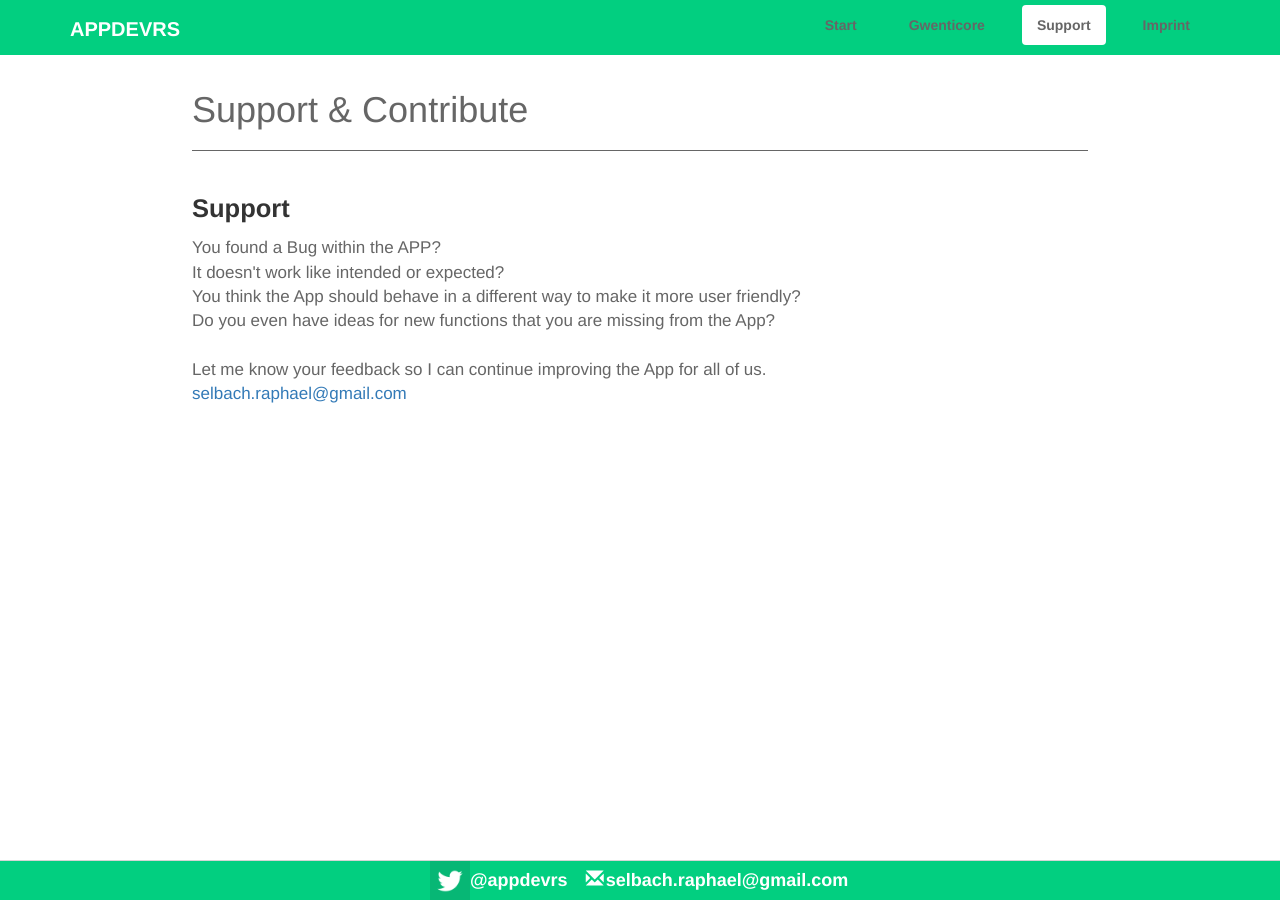
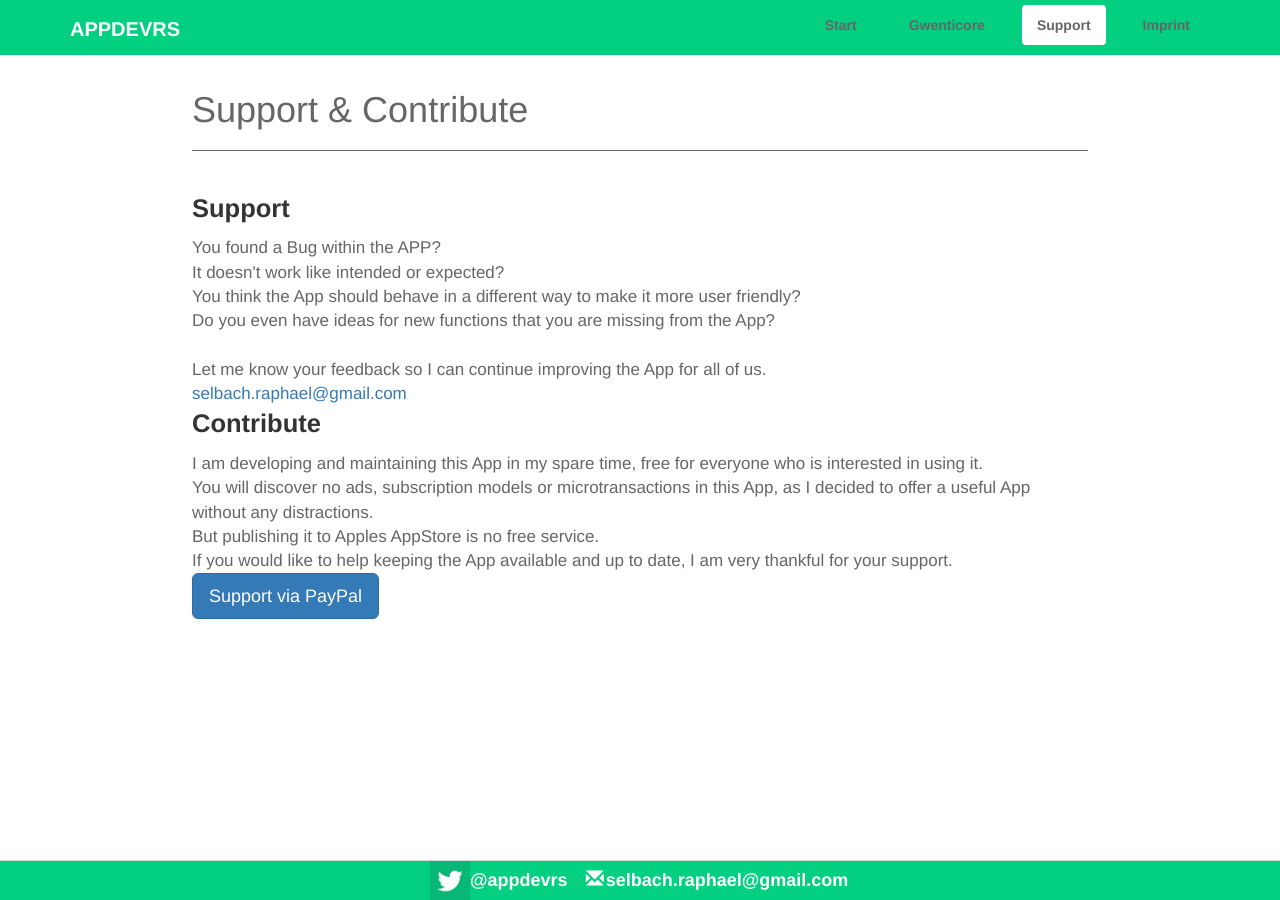
Before and after one commit to appdevrs/appdevrs.github.io, a Jekyll site: the page built from support.html, in a window 1280 px wide. Built offline with Jekyll 4.4.1, drawn with Linux system fonts in a browser that asks for light colours.

Commit message:
Update support.html

```diff
--- a/support.html
+++ b/support.html
@@ -14,12 +14,11 @@ Do you even have ideas for new functions that you are missing from the App?<br>
 Let me know your feedback so I can continue improving the App for all of us.<br>
 <script type="text/javascript">document.write("<a href=\"mail" + "to:" + new Array("selbach.raphael","gmail.com").join("@") + "\">" + new Array("selbach.raphael","gmail.com").join("@") + "</" + "a>");</script><br>
 </div>
-<!--
 <div class="descr">
 <p><strong>Contribute</strong></p>
 I am developing and maintaining this App in my spare time, free for everyone who is interested in using it.<br>
 You will discover no ads, subscription models or microtransactions in this App, as I decided to offer a useful App without any distractions.<br>
-But publishing it to Apples AppStore is no free service.
-If you would like to help keeping the App available and up to date, I am very thankful for your support.
+But publishing it to Apples AppStore is no free service.<br>
+If you would like to help keeping the App available and up to date, I am very thankful for your support.<br>
+<a class="btn btn-primary btn-lg" href="#" role="button">Support via PayPal</a>
 </div>
--->
```
